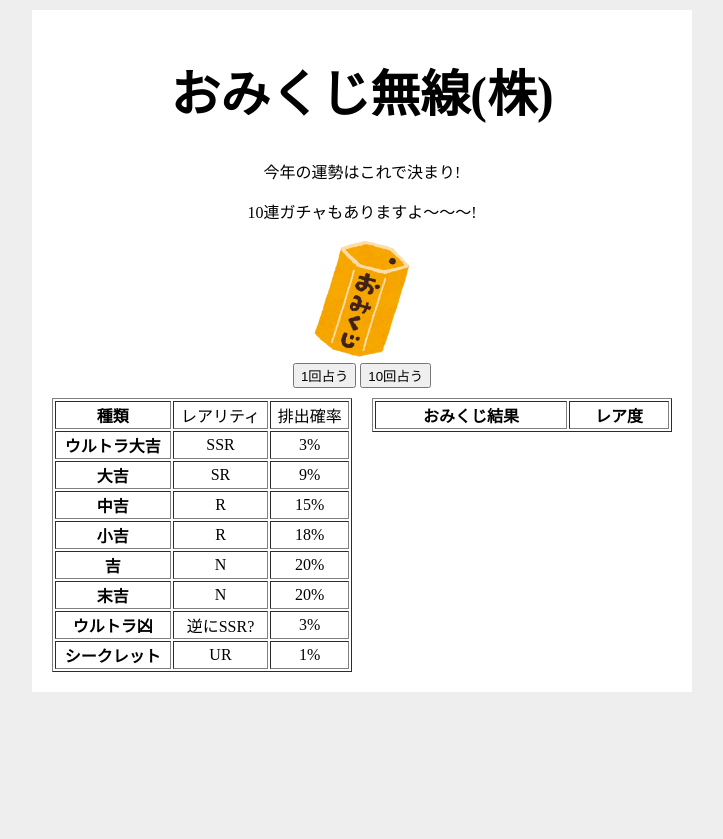
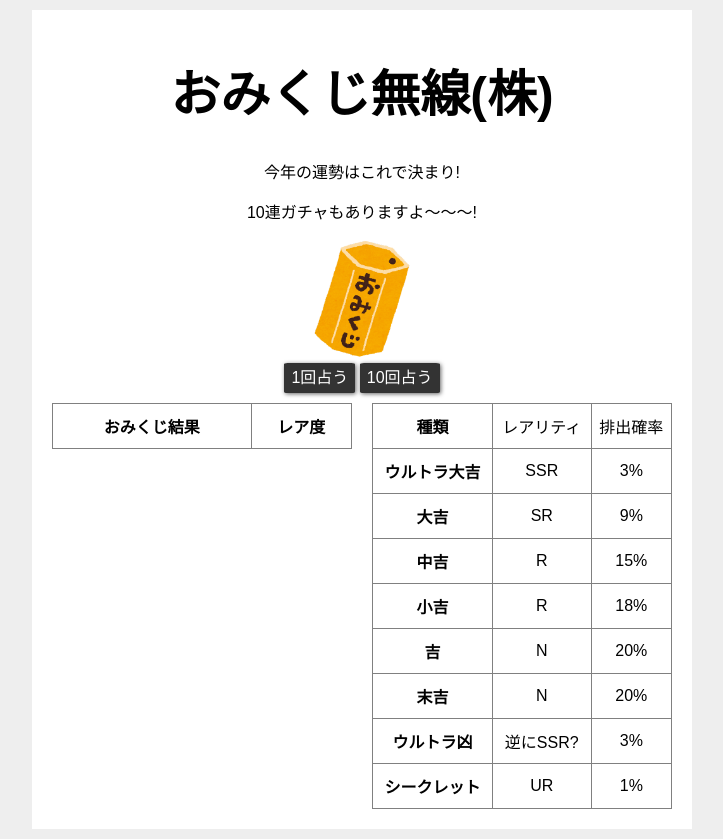
Before and after one commit to sio-sazanami/flask_omikuji, a Flask app: page / in a window 1280 px wide. Shown: the whole page, without its empty margins (278-1001 px from the left). Before the commit the page ends 692 px from the top, so only its background shows below. Run offline with Flask 2, Linux system fonts and the light colour scheme; lists and menus that the app fills with data are empty.

Commit message:
スマホでは表をflexしないよう変更，ボタンをcssで指定

```diff
--- a/static/style.css
+++ b/static/style.css
@@ -1,52 +1,104 @@
 body{
     background: #eeeeee;
-    font-family: Meiryo;
+    font-family: sans-serif;
 }
 .content{
     background: #ffffff;
-    width: 640px;
-    padding: 10px;
+    width: 350px;
+    padding: 5px;
+    text-align: center;
+    margin: 5px auto;
+}
+.flex{
+    list-style-type: none;
+    margin: 0;
+    padding: 0;
+}
+table{
+    width: 290px;
     text-align: center;
     margin: 10px auto;
+    border-collapse: collapse;
+    border-spacing: 0;
 }
-.flex{
-    display: flex;
-    -webkit-box-align: start;
-	-ms-flex-align: start;
-	align-items: flex-start;
+table th,table td{
+    padding: 10px 0;
+    text-align: center;
 }
-table{
-    width: 300px;
-    text-align: center;
-    margin: 10px auto;
-}
+.button {
+    display       : inline-block;
+    border-radius : 5%;          /* 角丸       */
+    font-size     : 12pt;        /* 文字サイズ */
+    text-align    : center;      /* 文字位置   */
+    cursor        : pointer;     /* カーソル   */
+    padding       : 5px 5px;   /* 余白       */
+    background    : #333333;     /* 背景色     */
+    color         : #ffffff;     /* 文字色     */
+    line-height   : 1em;         /* 1行の高さ  */
+    transition    : .3s;         /* なめらか変化 */
+    box-shadow    : 1px 1px 4px #666666;  /* 影の設定 */
+    border        : 2px solid #333333;    /* 枠の指定 */
+  }
+  .button:hover {
+    box-shadow    : none;        /* カーソル時の影消去 */
+    color         : #333333;     /* 背景色     */
+    background    : #ffffff;     /* 文字色     */
+  }
 h1{
-    font-size: 50px;
+    font-size: 30px;
 }
 
-@media screen and (max-width: 481px){
+
+@media screen and (min-width: 481px){
     body{
         background: #eeeeee;
-        font-family: Meiryo;
+        font-family: sans-serif;
     }
     .content{
         background: #ffffff;
-        width: 350px;
-        padding: 5px;
+        width: 640px;
+        padding: 10px;
         text-align: center;
-        margin: 5px auto;
+        margin: 10px auto;
     }
     .flex{
+        display: flex;
         -webkit-box-align: start;
         -ms-flex-align: start;
         align-items: flex-start;
     }
     table{
-        width: 290px;
+        width: 300px;
         text-align: center;
         margin: 10px auto;
+        border-collapse: collapse;
+        border-spacing: 0;
+    }
+
+    table th,table td{
+    padding: 10px 0;
+    text-align: center;
     }
     h1{
-        font-size: 30px;
+        font-size: 50px;
     }
+    .button {
+        display       : inline-block;
+        border-radius : 5%;          /* 角丸       */
+        font-size     : 12pt;        /* 文字サイズ */
+        text-align    : center;      /* 文字位置   */
+        cursor        : pointer;     /* カーソル   */
+        padding       : 5px 5px;   /* 余白       */
+        background    : #333333;     /* 背景色     */
+        color         : #ffffff;     /* 文字色     */
+        line-height   : 1em;         /* 1行の高さ  */
+        transition    : .3s;         /* なめらか変化 */
+        box-shadow    : 1px 1px 4px #666666;  /* 影の設定 */
+        border        : 2px solid #333333;    /* 枠の指定 */
+      }
+      .button:hover {
+        box-shadow    : none;        /* カーソル時の影消去 */
+        color         : #333333;     /* 背景色     */
+        background    : #ffffff;     /* 文字色     */
+      }
 }
--- a/templates/index.html
+++ b/templates/index.html
@@ -15,11 +15,33 @@
             <img src="./static/kujibako.png" width="100" height="120">
 
             <form action='/' method='POST'>
-                <input type='submit' name="send" value='1回占う'/>
-                <input type='submit' name="send" value='10回占う'/>
+                <input type="submit" value="1回占う" class="button" name="send">
+                <input type="submit" value="10回占う" class="button" name="send">
             </form>
 
             <div class="flex">
+
+                <table border=1>
+                </br>
+                    <tr><th>おみくじ結果</th><th>レア度</th></tr>
+                        {% for column in results: %}
+                            {% if column[1] == "SR"%}
+                                <tr><td>{{column[0]}}</td><td><font color="green"><b>{{column[1]}}</b></font></td></tr>
+
+                            {% elif column[1] == "SSR"%}
+                                <tr><td>{{column[0]}}</td><td><font color="red"><b>{{column[1]}}</b></font></td></tr>
+
+                            {% elif column[1] == "逆にSSR?"%}
+                                <tr><td>{{column[0]}}</td><td><font color="blue"><b>{{column[1]}}</b></font></td></tr>
+
+                            {% elif column[1] == "UR"%}
+                                <tr><td>{{column[0]}}</td><td><font color="darkorange"><b>{{column[1]}}</b></font></td></tr>
+
+                            {% else %}
+                                <tr><td>{{column[0]}}</td><td><b>{{column[1]}}</b></td><tr>
+                            {% endif %}
+                        {% endfor %}
+                </table>
 
                 <table border=1>
                 </br>
@@ -69,27 +91,6 @@
                         <td>1%</td>
                     </tr>
                 </table>
-                <table border=1>
-                </br>
-                    <tr><th>おみくじ結果</th><th>レア度</th></tr>
-                        {% for column in results: %}
-                            {% if column[1] == "SR"%}
-                                <tr><td>{{column[0]}}</td><td><font color="green"><b>{{column[1]}}</b></font></td></tr>
-
-                            {% elif column[1] == "SSR"%}
-                                <tr><td>{{column[0]}}</td><td><font color="red"><b>{{column[1]}}</b></font></td></tr>
-
-                            {% elif column[1] == "逆にSSR?"%}
-                                <tr><td>{{column[0]}}</td><td><font color="blue"><b>{{column[1]}}</b></font></td></tr>
-
-                            {% elif column[1] == "UR"%}
-                                <tr><td>{{column[0]}}</td><td><font color="darkorange"><b>{{column[1]}}</b></font></td></tr>
-
-                            {% else %}
-                                <tr><td>{{column[0]}}</td><td><b>{{column[1]}}</b></td><tr>
-                            {% endif %}
-                        {% endfor %}
-                </table>
             </div>
         </div>
     </body>
```
